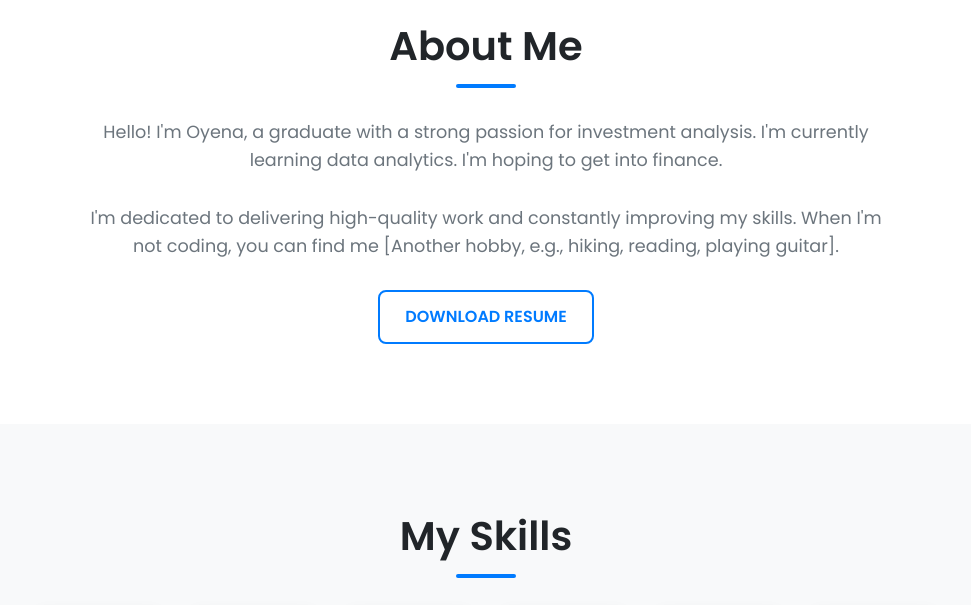
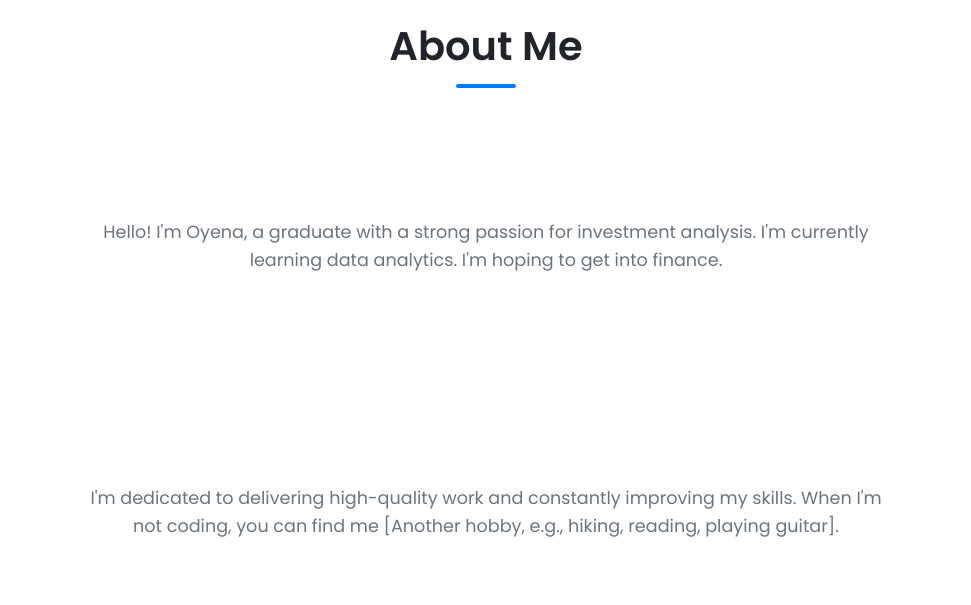
Before and after one commit to oyenaj1/oyenaj1.github.io, a plain HTML site: page index.html in a window 1280 px wide. Shown: the part 1250-1855 px from the top of the page, without its empty margins (154-1125 px from the left). Drawn offline with Linux system fonts and the light colour scheme.

Commit message:
Update index.css

```diff
--- a/index.css
+++ b/index.css
@@ -269,6 +269,8 @@ nav {
     margin: 0 auto 30px auto;
     font-size: 1.1em;
     color: var(--secondary-color);
+    padding-top: 100px;
+    padding-bottom: 80px;
 }
 
 /* Skills Section */
```
